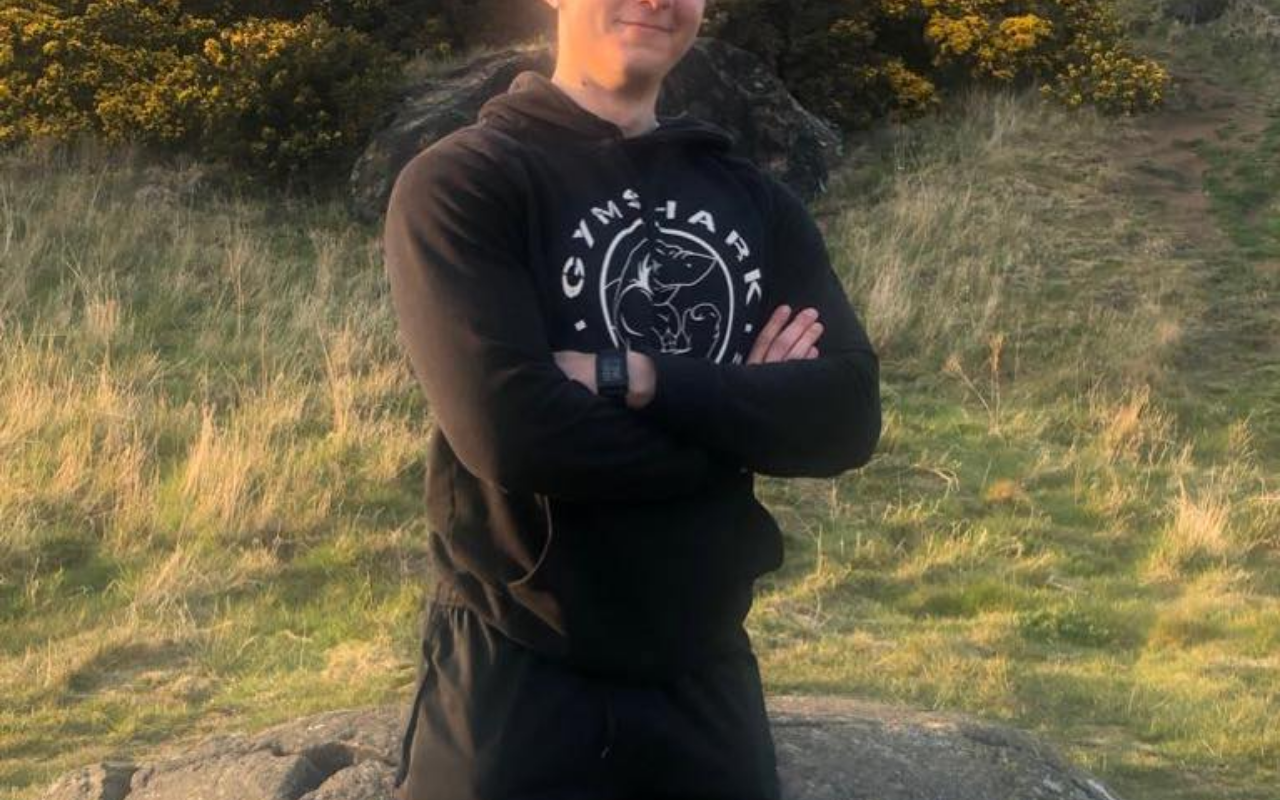
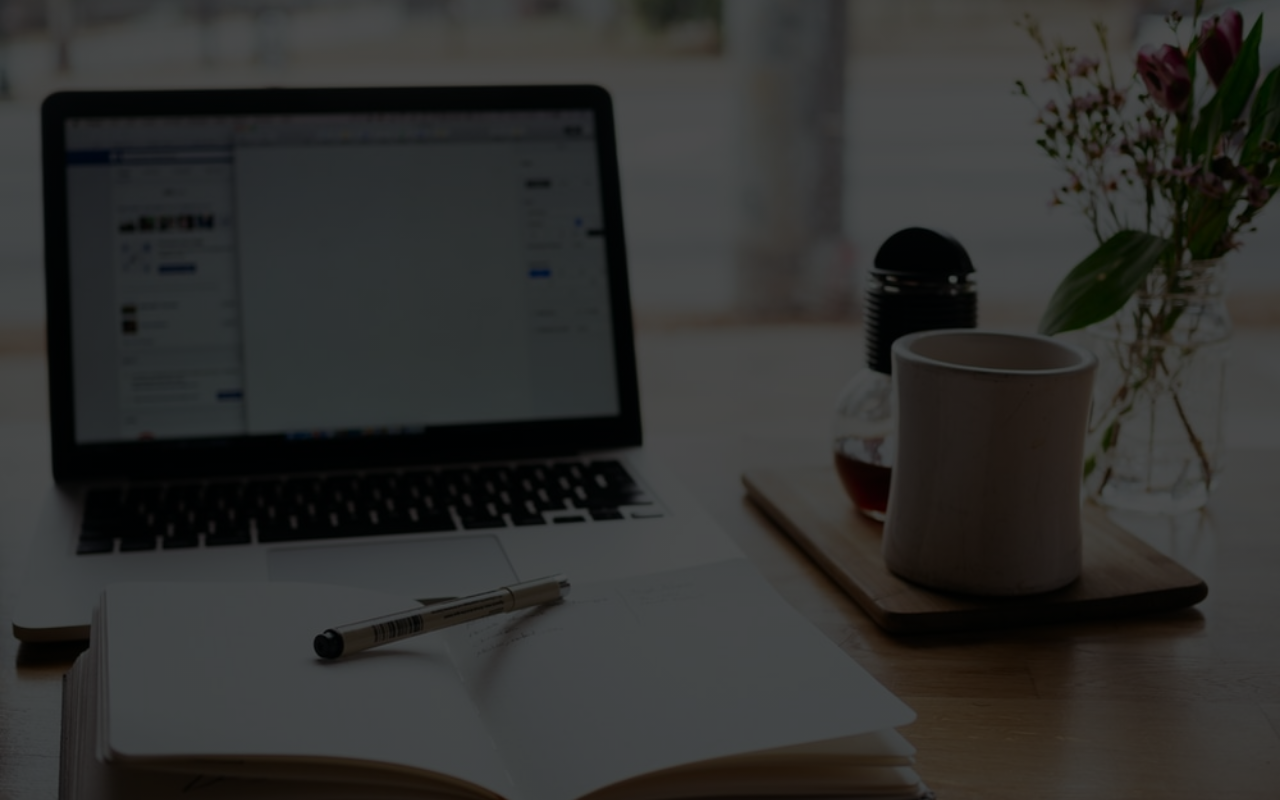
Before and after one commit to sabinlungudotcpp/PersonalWebsite, a website: page views/index.html in a window 1280 px wide. Drawn offline with Linux system fonts and the light colour scheme.

Commit message:
Adding background image to homepage

```diff
--- a/public/css/index.css
+++ b/public/css/index.css
@@ -12,7 +12,7 @@ html {
 }
 
 header {
-    background-image: url("/img/sabin1.jpg");
+    background-image: linear-gradient(rgba(0,0,0,0.7), rgba(0,0,0,0.7)), url("/img/studyimg.jpeg");
     background-position: center;
     background-size: cover;
     height: 100vh;
```
